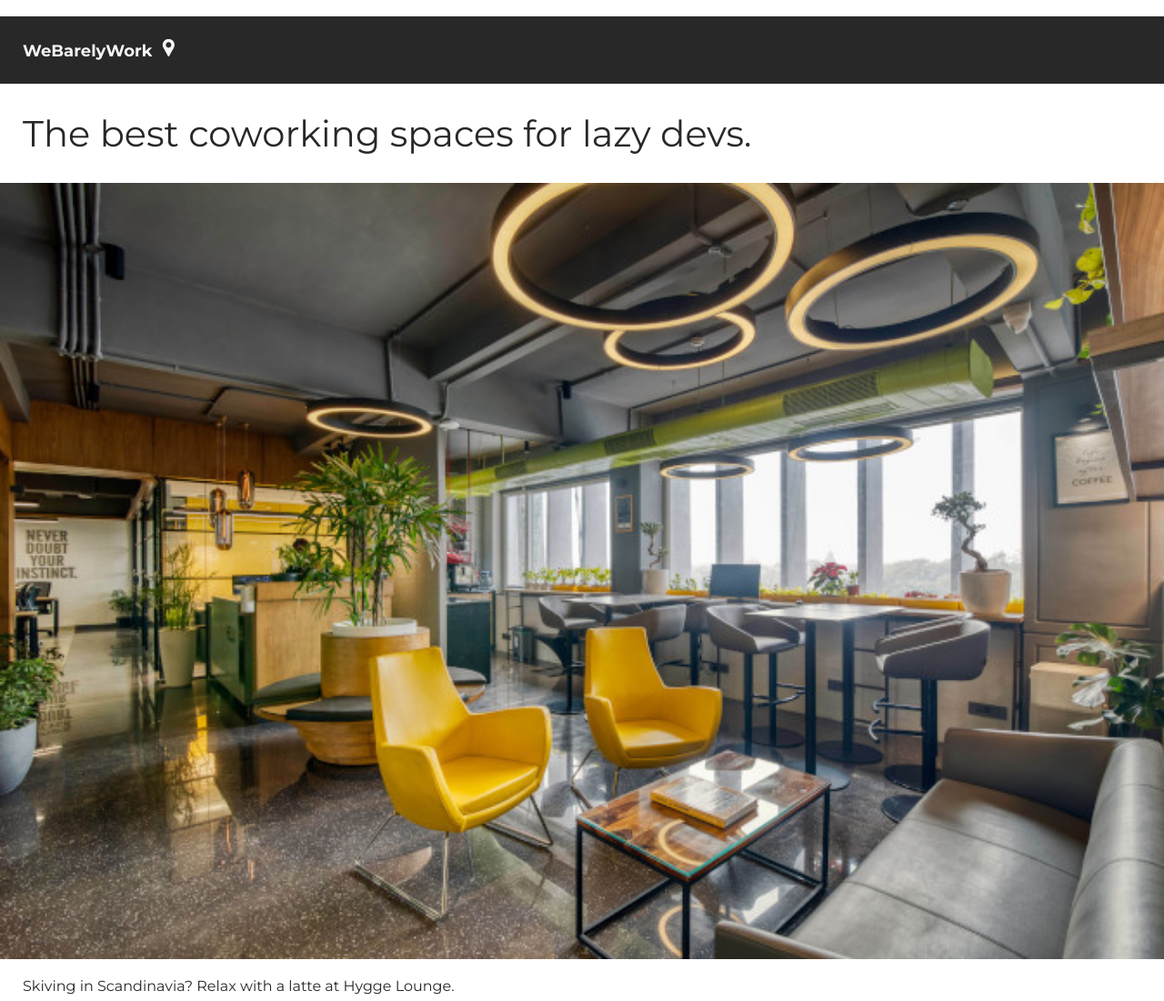
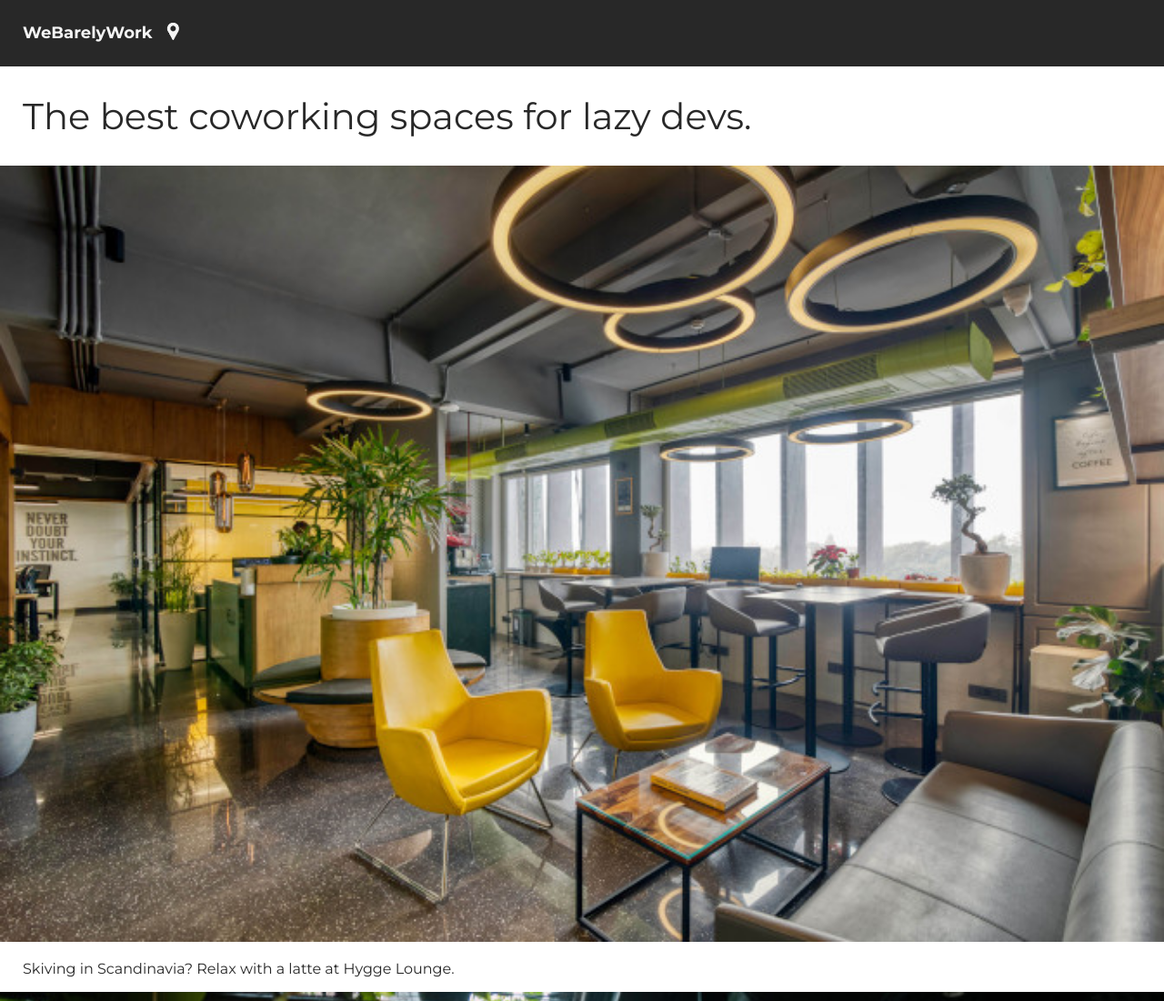
Before and after one commit to ovezthaking/Coworking-Space-Site, a plain HTML site: page index.html in a window 1280 px wide. Shown: the top 1100 px of the page at 91% size. Drawn offline with Linux system fonts and the light colour scheme.

Commit message:
Refactor CSS styles for header and logo, adjust list display properties

```diff
--- a/index.css
+++ b/index.css
@@ -10,15 +10,22 @@ header {
     color: whitesmoke;
 }
 
-ul{
-    list-style: none;
-    padding: 25px;
+.logo {
     font-size: 18px;
     font-weight: 700;
 }
 
+ul{
+    display: flex;
+    align-items: center;
+    list-style: none;
+    padding: 25px;
+    margin: 0;
+    gap: 10px
+}
+
 li {
-    display: inline;
+    cursor: pointer;
 }
 
 .icon {
```
